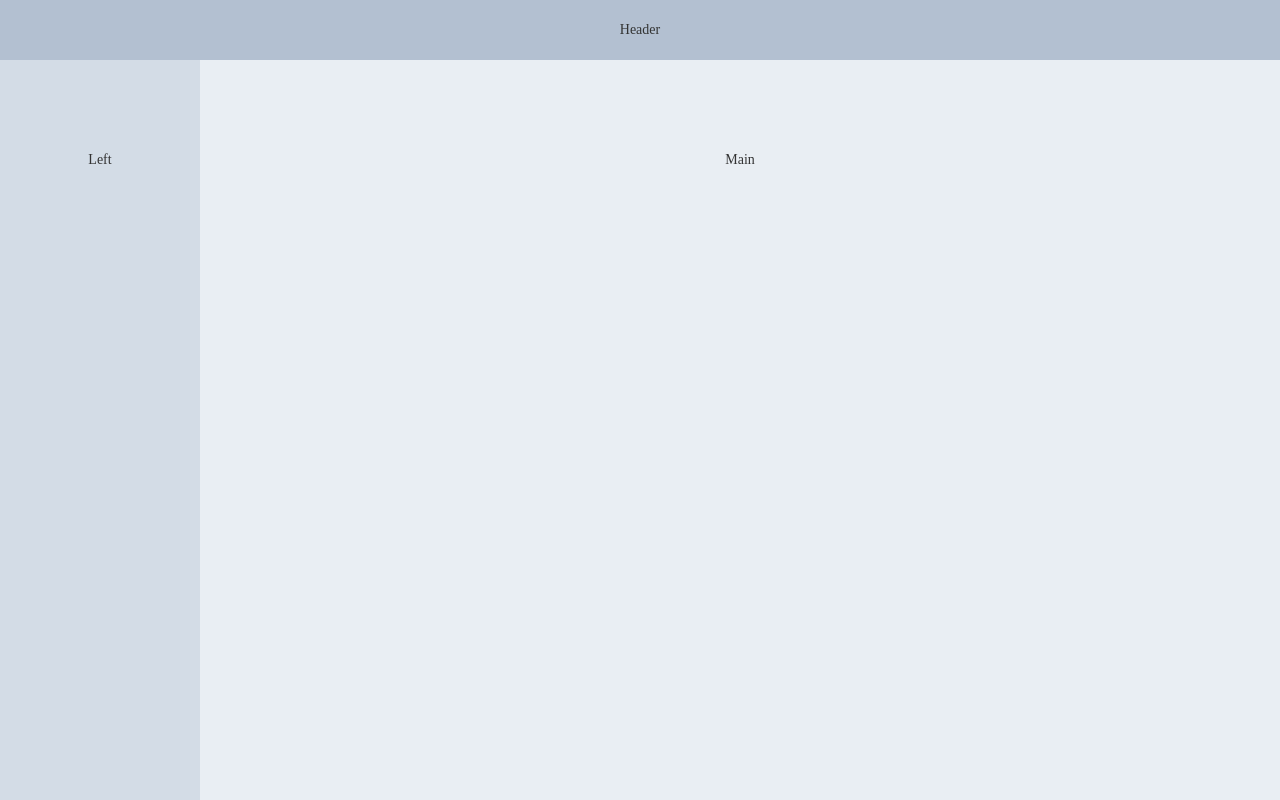
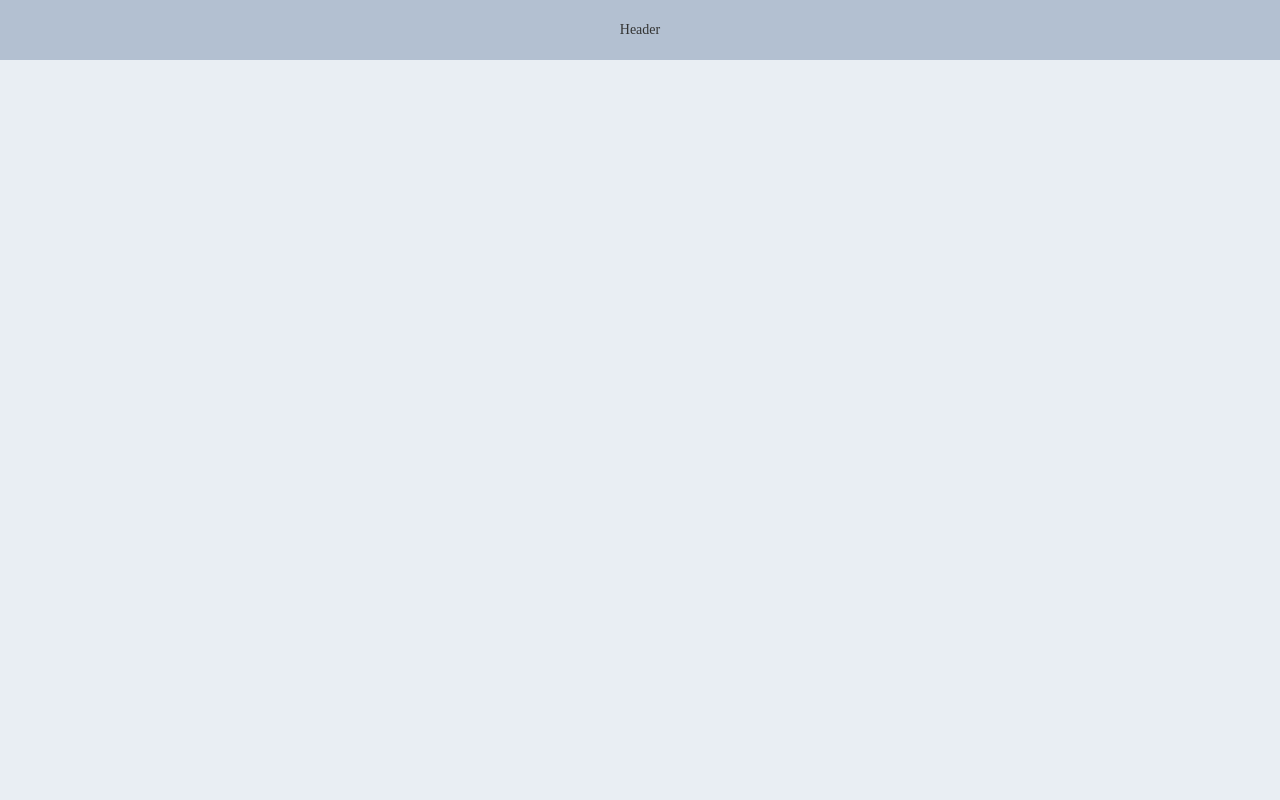
Before and after one commit to 862975466/oaProject, a Vue app: page /homeMain in a window 1280 px wide. Built offline with nearby package versions, Linux system fonts and the light colour scheme.

Commit message:
登录成功保存用户信息

```diff
--- a/src/components/oaHome/homeMain.vue
+++ b/src/components/oaHome/homeMain.vue
@@ -2,12 +2,7 @@
   <div class="home-main1">
     <el-container style="width:100%;height: 100%; position: absolute;">
       <el-header>Header</el-header>
-      <el-container>
-        <el-aside width="200px">
-          Left
-        </el-aside>
-        <el-main>Main</el-main>
-      </el-container>
+      <el-main>{{this.$store.state.loginUserData}}</el-main>
     </el-container>
   </div>
 </template>
@@ -22,15 +17,9 @@
 
       }
     },
+    mounted(){
+    },
     methods:{
-      loginFun(){
-        // apiAddress({
-        //   useName: 0,
-        //   passWord: 1
-        // }).then(res => {
-        //   alert("返回"+JSON.stringify(res));
-        // })
-      }
     }
 
   }
--- a/src/login/login.vue
+++ b/src/login/login.vue
@@ -53,7 +53,7 @@
         Axios.get('api/login',param).then((response)=> {
           console.log("response=="+JSON.stringify(response));
           if(response.data.code == 200){
-            this.$store.state.accesstoken = response.data.accesstoken;
+            this.$store.commit('delAccesstoken',response.data);
             this.$router.push({name: 'homeMain'});
           }
         });
--- a/src/main.js
+++ b/src/main.js
@@ -18,5 +18,12 @@ new Vue({
   router,
   store,
   components: { App },
+  //保存用户登录信息
+  created(){
+    if(localStorage.getItem('loginUserData')==null){
+      localStorage.setItem('loginUserData','');
+    }
+    this.$store.state.loginUserData = localStorage.getItem('loginUserData');
+  },
   template: '<App/>'
 })
--- a/src/store/storeJs.js
+++ b/src/store/storeJs.js
@@ -3,12 +3,13 @@ import Vuex from 'vuex'
 Vue.use(Vuex);
 //保存数据
 const state = {
-  accesstoken: ''
+  loginUserData:'',//保存用户登录成功后的数据
 };
 //修改数据。是方法
 const mutations = {
-  delAccesstoken(){
-    state.accesstoken = '';
+  delAccesstoken(state,msg){
+    state.loginUserData = msg;
+    localStorage.setItem('loginUserData',JSON.stringify(msg));
   }
 };
 export default new Vuex.Store({
```
